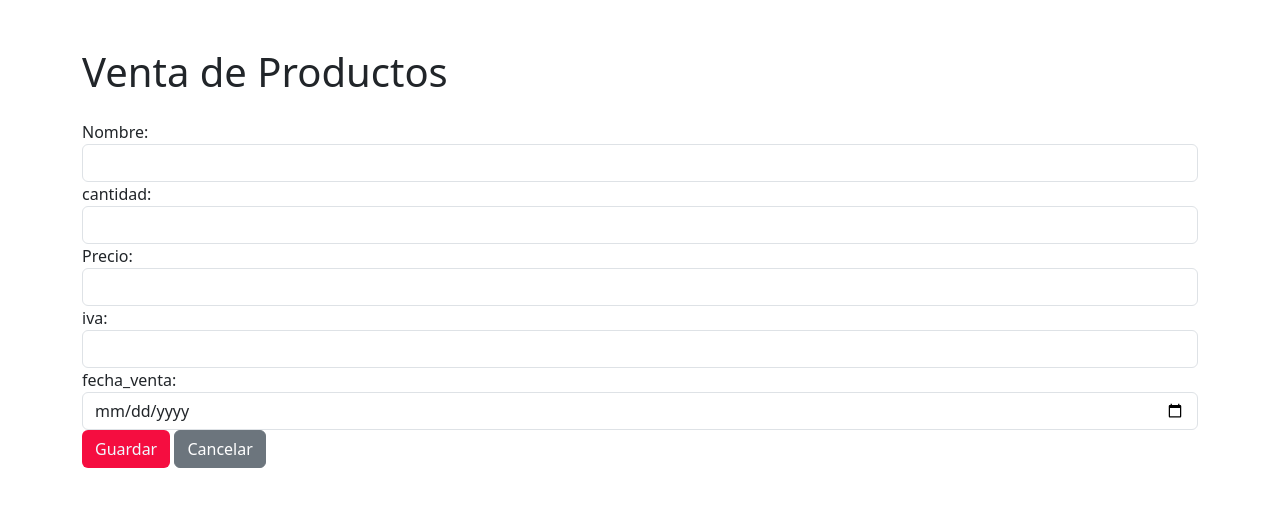
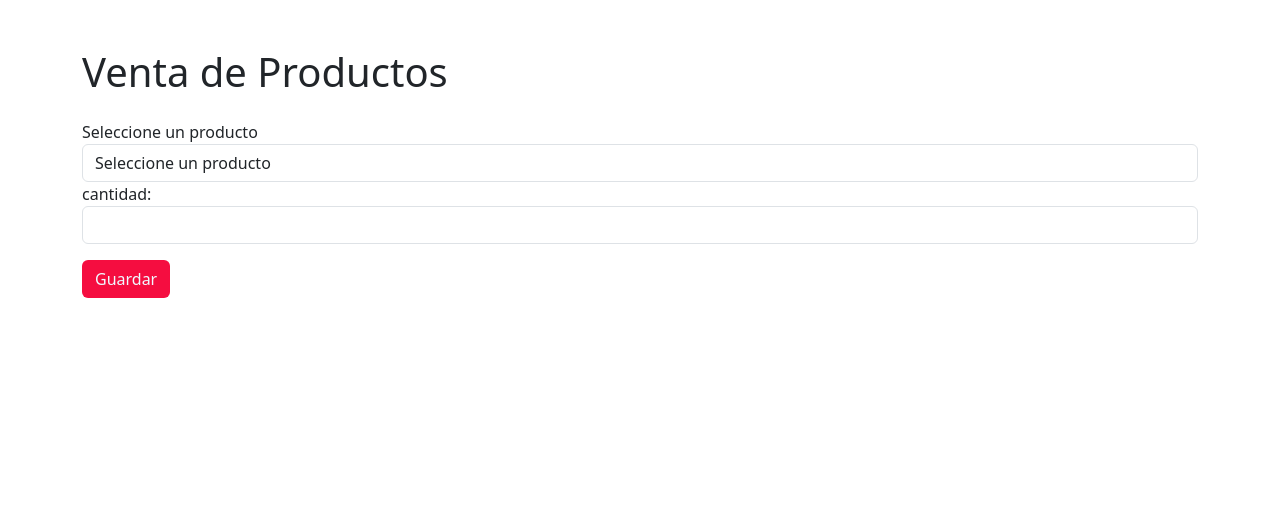
Before and after one commit to Will1184/sistemas-contables, a Django app: page /inicio/ventaProducto/ in a window 1280 px wide. Shown: the part 56-563 px from the top of the page. Run offline with Django 5.2, Linux system fonts and the light colour scheme; a user stored in the database is signed in; data comes from the database, SQL or seed files in the repository; both versions use the stored data as it was after the commit.

Commit message:
feat: se agregaron nuevas funcionalidades

```diff
--- a/Contabilidad/templates/nav.html
+++ b/Contabilidad/templates/nav.html
@@ -43,7 +43,7 @@
                       <li><a class="dropdown-item" href="/balanceGeneral">Balance general</a></li>
                       <li><a class="dropdown-item" href="/balanceComprobacion">Balance de comprobqcion</a></li>
                       <li><a class="dropdown-item" href="/estadoCapital">Estado capital</a></li>
-                      <li><a class="dropdown-item" href="/estadoResultados">Estado resultados</a></li>
+                      <li><a class="dropdown-item" href="/estadgitoResultados">Estado resultados</a></li>
                       <li>
                         <hr class="dropdown-divider">
                       </li>
@@ -60,6 +60,7 @@
                         <li><a class="dropdown-item" href="/inicio/inventario">Manejo de inventario</a></li>
                         <li><a class="dropdown-item" href="/inicio/plantillaGeneralEmpleados">Plantilla general de empleados</a></li>
                         <li><a class="dropdown-item" href="/inicio/ventaProducto">Venta de producto</a></li>
+                        <li><a class="dropdown-item" href="/inicio/ventasProductos">Lista de ventas de productos</a></li>
                     </ul>
                   </li>
                   <li><a class="dropdown-item" href="/logout">Something else here</a></li>
--- a/inventario/templates/plantilla_general_empleados.html
+++ b/inventario/templates/plantilla_general_empleados.html
@@ -2,7 +2,7 @@
 {% extends "nav.html" %}
 {% block content %}
 <div class="container mt-5">
-<h1>Plantilla general de empreados</h1>
+<h1>Plantilla general de empleados</h1>
 <table class="table table-bordered table-striped mt-3">
     <thead class="thead-dark">
         <tr>
--- a/inventario/templates/venta_producto.html
+++ b/inventario/templates/venta_producto.html
@@ -3,40 +3,35 @@
 {% block content %}
 
 <div class="container mt-5">
+
     <h1 class="mb-4">Venta de Productos</h1>
-     <!-- Formulario para adquisición de productos -->
+    {% if error %}
+    <div class="alert alert-danger">{{ error }}</div>
+    {% endif %}
      <form method="POST">
         {% csrf_token %}
         <div class="form-group">
-            <label for="id_nombre">Nombre:</label>
-            <input type="text" name="nombre" id="id_nombre" class="form-control" value="{{ producto.nombre }}" required>
+            <label for="lista_productos">Seleccione un producto</label>
+            <select id="nombre" name="nombre" class="form-control">
+                <option value="">Seleccione un producto</option>
+                {% for nombre in productos %}
+                    <option value="{{ nombre.id }}">{{ nombre.nombre }}</option>
+                {% empty %}
+                    <option value="">No hay productos disponibles</option>
+                {% endfor %}
+            </select>
         </div>
 
         <div class="form-group">
             <label for="cantidad">cantidad:</label>
-            <input type="number" name="cantidad" id="cantidad" class="form-control" required>{{ producto.cantidad }}</input>
+            <input type="number" min="1" name="cantidad" id="cantidad" class="form-control" required>{{ producto.cantidad }}</input>
         </div>
 
-        <div class="form-group">
-            <label for="precio_venta">Precio:</label>
-            <input type="number" name="precio_venta" id="precio_venta" class="form-control" value="{{ producto.precio_venta }}"   required>
-        </div>
 
-        <div class="form-group">
-            <label for="iva">iva:</label>
-            <input type="number" name="iva" id="iva" class="form-control" value="{{ producto.iva }}"   required>
-        </div>
-
-        <div class="form-group">
-            <label for="fecha_venta"> fecha_venta:</label>
-            <input type="date" name="fecha_venta" id="fecha_venta" class="form-control" value="{{ producto.fecha_venta }}" required>
-        </div>
-
-        <button type="submit" class="btn" style="background: #f50d40; color: aliceblue;">
+        <button type="submit" class="btn mt-3" style="background: #f50d40; color: aliceblue;">
             Guardar
         </button>
-        <a href="{% url 'lista_productos' %}" class="btn btn-secondary">Cancelar</a>
+
     </form>
 </div
-
 {% endblock %}
--- a/inventario/urls.py
+++ b/inventario/urls.py
@@ -4,8 +4,10 @@ from . import views
 
 urlpatterns = [
     path('', views.inicio),
-    path('adquisicionMaterial/', views.adquisicionMaterial,name='adquisicion_material'),
-    path('ventaProducto/', views.ventaProducto),
+    path('adquisicionMaterial/', views.adquisicion_material,name='adquisicion_material'),
+    path('editar_material/<int:producto_id>/', views.editar_material,name='editar_material'),
+    path('ventaProducto/', views.venta_producto, name='venta_producto'),
+    path('ventasProductos/', views.ventas_productos, name='ventas_productos'),
     path('inventario/', views.manejo_inventario,name='manejo_inventario'),
     path('contratacion/', views.contratacion),
     path('plantillaGeneralEmpleados/', views.plantilla_general_empleados, name='plantilla_general_empleados'),
--- a/inventario/views.py
+++ b/inventario/views.py
@@ -1,104 +1,17 @@
+import random
+from .models  import ProductoAdquirido,Empleado, ProductoVendido
 from django.shortcuts import render, redirect, get_object_or_404
 from django.http import HttpResponse
-from .forms import ProductoAdquiridoForm
-import random
+from .forms import ProductoAdquiridoForm,ProductoVendidoForm,ProductoForm
 from datetime import datetime
+from django.utils import timezone
+from decimal import Decimal
 from django.contrib.auth.forms import UserCreationForm,AuthenticationForm
 from django.contrib.auth.models import User
 from django.contrib.auth.decorators import login_required
 from django.contrib.auth import authenticate,login,logout
 
 # Create your views here.
-productos = [
-    {
-        "id": 1,
-        "nombre": "Laptop",
-        "cantidad": random.randint(1, 100),
-        "precio_unitario": round(random.uniform(300, 1500), 2),
-        "precio_venta": round(random.uniform(500, 2000), 2),
-        "precio_compra": round(random.uniform(200, 1200), 2),
-        "fecha_adquisicion": datetime(2023, 1, 20, 14, 30)
-    },
-    {
-        "id": 2,
-        "nombre": "Monitor",
-        "cantidad": random.randint(1, 100),
-        "precio_unitario": round(random.uniform(100, 300), 2),
-        "precio_venta": round(random.uniform(150, 400), 2),
-        "precio_compra": round(random.uniform(80, 250), 2),
-        "fecha_adquisicion": datetime(2023, 2, 10, 10, 15)
-    },
-    {
-        "id": 3,
-        "nombre": "Teclado",
-        "cantidad": random.randint(1, 100),
-        "precio_unitario": round(random.uniform(30, 100), 2),
-        "precio_venta": round(random.uniform(50, 150), 2),
-        "precio_compra": round(random.uniform(20, 80), 2),
-        "fecha_adquisicion": datetime(2023, 3, 5, 9, 45)
-    },
-    {
-        "id": 4,
-        "nombre": "Memoria RAM",
-        "cantidad": random.randint(1, 100),
-        "precio_unitario": round(random.uniform(60, 150), 2),
-        "precio_venta": round(random.uniform(80, 200), 2),
-        "precio_compra": round(random.uniform(50, 120), 2),
-        "fecha_adquisicion": datetime(2023, 4, 12, 11, 30)
-    },
-    {
-        "id": 5,
-        "nombre": "Disco Duro",
-        "cantidad": random.randint(1, 100),
-        "precio_unitario": round(random.uniform(50, 100), 2),
-        "precio_venta": round(random.uniform(70, 130), 2),
-        "precio_compra": round(random.uniform(40, 90), 2),
-        "fecha_adquisicion": datetime(2023, 5, 22, 13, 0)
-    }
-]
-
-empleados = [
-    {
-        "dui": "12345678-9",
-        "nombres": "Juan",
-        "apellidos": "Pérez",
-        "puesto": "Gerente",
-        "salario": 1500.00,
-        "fecha_contratacion": datetime(2020, 1, 15)
-    },
-    {
-        "dui": "98765432-1",
-        "nombres": "Ana",
-        "apellidos": "Gómez",
-        "puesto": "Desarrolladora",
-        "salario": 1200.00,
-        "fecha_contratacion": datetime(2021, 5, 10)
-    },
-    {
-        "dui": "11223344-5",
-        "nombres": "Luis",
-        "apellidos": "Martínez",
-        "puesto": "Analista",
-        "salario": 1000.00,
-        "fecha_contratacion": datetime(2019, 8, 20)
-    },
-    {
-        "dui": "55667788-0",
-        "nombres": "María",
-        "apellidos": "López",
-        "puesto": "Diseñadora",
-        "salario": 1100.00,
-        "fecha_contratacion": datetime(2022, 3, 15)
-    },
-    {
-        "dui": "12344321-7",
-        "nombres": "Carlos",
-        "apellidos": "Reyes",
-        "puesto": "Tester",
-        "salario": 900.00,
-        "fecha_contratacion": datetime(2023, 4, 1)
-    },
-]
 
 @login_required(login_url='/signin/')
 def inicio(request):
@@ -107,13 +20,14 @@ def inicio(request):
 @login_required(login_url='/signin/')
 # view de inventario
 def manejo_inventario(request):
-     return render(request, 'manejo_inventario.html', {'productos': productos})
+     productoss = ProductoAdquirido.objects.all()
+     return render(request, 'manejo_inventario.html', {'productos': productoss})
 
 @login_required(login_url='/signin/')
 # view de adquisicion de material
-def adquisicionMaterial(request):
+def adquisicion_material(request):
        producto = {
-            'id': len(productos) + 1,  # Asignar un ID único basado en la longitud actual de la lista
+            'id': "",  # Asignar un ID único basado en la longitud actual de la lista
             'nombre': '',
             'cantidad': '',
             'precio_compra': '',
@@ -121,20 +35,25 @@ def adquisicionMaterial(request):
         }
        if request.method == 'POST':
         print(request.POST)
-        nuevos_datos = {
-                'id': producto['id'],
-                'nombre': request.POST['nombre'],
-                'fecha_adquisicion': request.POST['fecha_adquisicion'],
-                'precio_compra': float(request.POST['precio_compra']),
-                'cantidad': int(request.POST['cantidad']),
-            }
-        productos.append(nuevos_datos)
-        return redirect('manejo_inventario')
+        form = ProductoAdquiridoForm(request.POST)
+        if form.is_valid():
+              form.save()
+              return redirect('manejo_inventario')
        return render(request,"adquisicion_material.html", {'producto': producto})
+
+def editar_material(request,producto_id):
+    producto = get_object_or_404(ProductoAdquirido, id=producto_id)
+    if request.method == 'POST':
+        print(request.POST)
+        form = ProductoForm(request.POST, instance=producto)
+        if form.is_valid():
+              form.save()
+              return redirect('manejo_inventario')
+    return render(request,"editar_material.html", {'producto':producto})
 
 @login_required(login_url='/signin/')
 # view de venta de producto
-def ventaProducto(request):
+def venta_producto(request):
     producto_vendido = {
             'id': 1,
             'nombre': '',
@@ -143,20 +62,43 @@ def ventaProducto(request):
             'iva':'',
             'fecha_venta': datetime.now()
         }
+    lista_productos = ProductoAdquirido.objects.filter(cantidad__gt=0)
+    if request.method == 'POST':
+        form = ProductoVendidoForm(request.POST)
+        producto_id = request.POST.get('nombre')
+        cantidad_vendida = int(request.POST.get('cantidad'))
+        try:
+            producto = ProductoAdquirido.objects.get(id=producto_id)
+            if producto.cantidad >= cantidad_vendida:
+                print(form.data)
+                if form.is_valid():
+                    venta = form.save(commit=False)
+                    venta.iva= producto.iva
+                    venta.nombre = producto.nombre
+                    venta.precio_venta = Decimal(producto.precio_unitario )*Decimal((1 + producto.iva / 100))
+                    venta.total = venta.precio_venta*venta.cantidad
+                    venta.fecha_venta = timezone.now()
+                    venta.save()
 
-    if request.method == 'POST':
-        print(request.POST)
-        nuevos_datos =  {
-            'id': producto_vendido['id'],
-            'nombre':  request.POST['nombre'],
-            'cantidad':  request.POST['cantidad'],
-            'precio_venta':  request.POST['precio_venta'],
-            'iva': request.POST['iva'],
-            'fecha_venta':  request.POST['fecha_venta']
-        }
-        productos.append(nuevos_datos)
-        return redirect('manejo_inventario')
-    return render(request,"venta_producto.html", {'producto': producto_vendido})
+                    producto.cantidad -= cantidad_vendida
+                    producto.save()
+                    return redirect('ventas_productos')
+                else:
+                    error= form.errors
+                    return render(request, 'venta_producto.html', {'producto': producto_vendido,'productos': lista_productos, 'error': error})
+            else:
+                error = "No hay suficiente cantidad disponible."
+                return render(request, 'venta_producto.html', {'producto': producto_vendido,'productos': lista_productos, 'error': error})
+        except ProductoAdquirido.DoesNotExist:
+            error = "El producto seleccionado no existe."
+            return render(request, 'venta_producto.html', {'producto': producto_vendido,'productos': lista_productos, 'error': error})
+
+    return render(request,"venta_producto.html", {'producto': producto_vendido,'productos':lista_productos})
+
+@login_required(login_url='/signin/')
+def ventas_productos(request):
+    productos = ProductoVendido.objects.all()
+    return render(request,"ventas_productos.html",{'productos': productos})
 
 @login_required(login_url='/signin/')
 #view de contratacion de personal
@@ -171,20 +113,14 @@ def contratacion(request):
         "fecha_contratacion": datetime.now()
     }
     if request.method == 'POST':
-        nuevos_datos =  {
-            'id': contratacion_empleado['id'],
-            "dui": request.POST['dui'],
-            'nombres':  request.POST['nombres'],
-            "apellidos": request.POST['apellidos'],
-            "puesto": request.POST['puesto'],
-            "salario": request.POST['salario'],
-            "fecha_contratacion": request.POST['fecha_contratacion']
-        }
-        empleados.append(nuevos_datos)
-        return redirect('plantilla_general_empleados')
+         form = ProductoAdquiridoForm(request.POST)
+         if form.is_valid():
+              form.save()
+              return redirect('plantilla_general_empleados')
     return render(request,"contratacion.html",{'empleado': contratacion_empleado})
 
 @login_required(login_url='/signin/')
 #view de platilla general de empleados
 def plantilla_general_empleados(request):
-    return render(request,"plantilla_general_empleados.html",{'empleados': empleados})
+    empleadoss = Empleado.objects.all()
+    return render(request,"plantilla_general_empleados.html",{'empleados': empleadoss})
```
Also changed, not shown: inventario/forms.py (+7 -1 lines), inventario/models.py (+7 -7 lines), inventario/templates/adquisicion_material.html (+6 -1 lines), inventario/templates/editar_material.html (added, +46 -0 lines), inventario/templates/manejo_inventario.html (+9 -1 lines), inventario/templates/ventas_productos.html (added, +33 -0 lines), db.sqlite3, inventario/migrations/0001_initial.py (added), inventario/migrations/0002_alter_productoadquirido_precio_unitario_and_more.py (added), inventario/migrations/0003_alter_productoadquirido_fecha_adquisicion.py (added), inventario/migrations/0004_productovendido_total_and_more.py (added), inventario/migrations/0005_productoadquirido_iva_alter_productovendido_iva.py (added), productos/migrations/0002_alter_producto_id.py (added).
